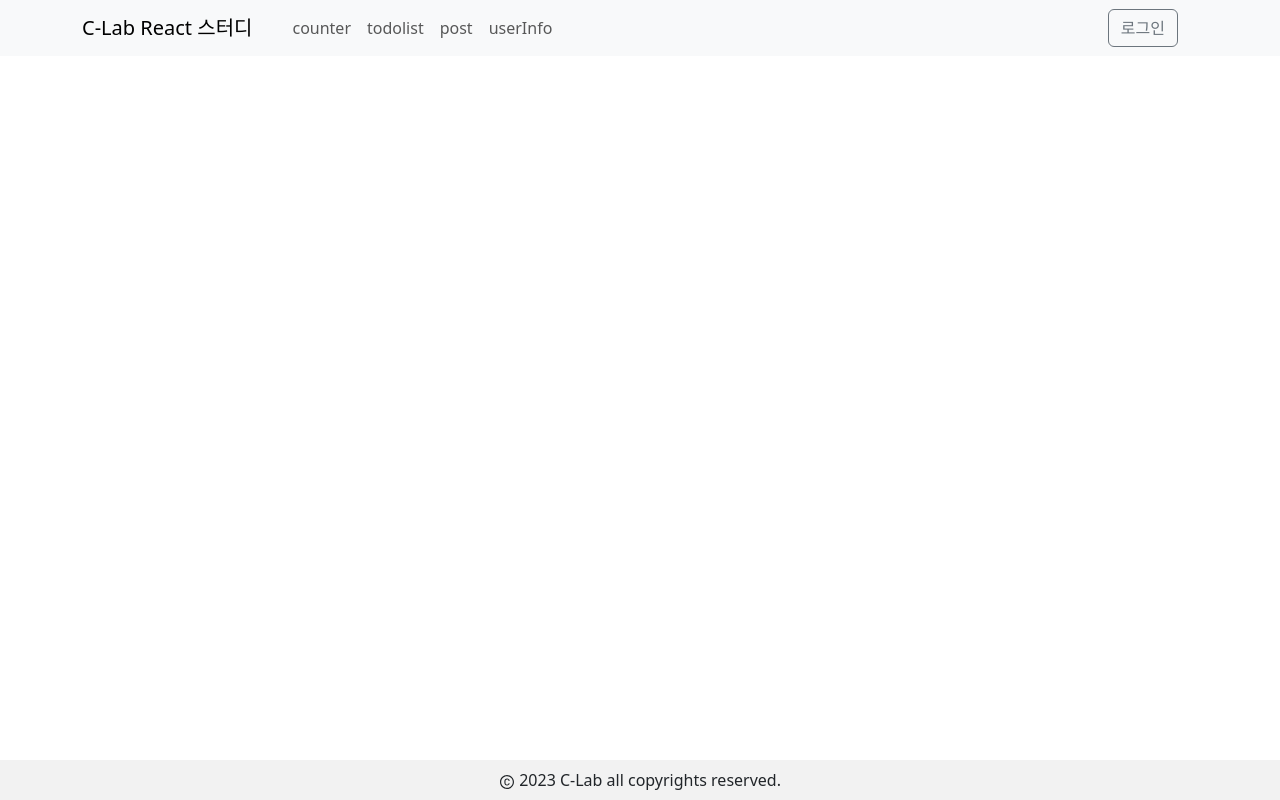
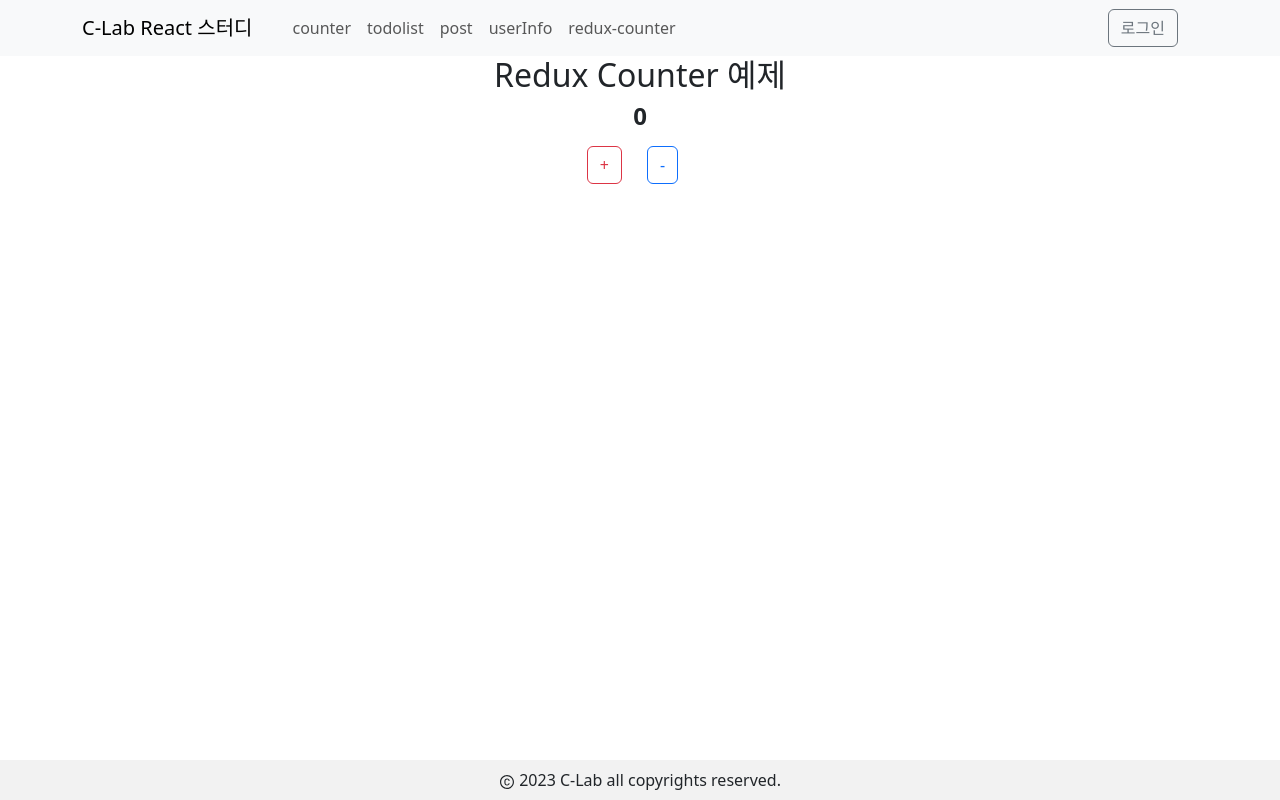
Before and after one commit to LeeHanEum/ReactStudy_simple_project, a React (Create React App) app: page /redux-counter in a window 1280 px wide. Built offline with nearby package versions, Linux system fonts and the light colour scheme.

Commit message:
ADD : redux 완료

```diff
--- a/package.json
+++ b/package.json
@@ -3,6 +3,7 @@
   "version": "0.1.0",
   "private": true,
   "dependencies": {
+    "@reduxjs/toolkit": "^2.0.1",
     "@testing-library/jest-dom": "^5.17.0",
     "@testing-library/react": "^13.4.0",
     "@testing-library/user-event": "^13.5.0",
@@ -11,8 +12,10 @@
     "react-bootstrap": "^2.8.0",
     "react-dom": "^18.2.0",
     "react-icons": "^4.11.0",
+    "react-redux": "^9.0.4",
     "react-router-dom": "^6.16.0",
     "react-scripts": "5.0.1",
+    "redux": "^5.0.1",
     "web-vitals": "^2.1.4"
   },
   "scripts": {
--- a/src/App.js
+++ b/src/App.js
@@ -9,6 +9,7 @@ import Counter from "./components/Counter";
 import Post from "./components/Post/Post";
 import UserInfo from "./components/UserInfo/UserInfo";
 import AuthProvider from "./components/Auth/AuthProvider";
+import CounterContainer from "./components/ReduxCounter/CounterContainer";
 
 
 function App() {
@@ -22,6 +23,7 @@ function App() {
                     <Route path="/todolist" element={<TodoList/>}/>
                     <Route path="/post" element={<Post/>}/>
                     <Route path="/userInfo" element={<UserInfo/>}/>
+                    <Route path="/redux-counter" element={<CounterContainer/>}/>
                 </Routes>
                 <Footer/>
             </AuthProvider>
--- a/src/components/Header.js
+++ b/src/components/Header.js
@@ -10,7 +10,7 @@ const Header = () => {
 
     const authContext = useContext(AuthContext);
 
-    const pathArr = ["", "counter", "todolist", "post", "userInfo"]
+    const pathArr = ["", "counter", "todolist", "post", "userInfo","redux-counter"]
 
     const goTo  = (path) => {
         navigate(path)
--- /dev/null
+++ b/src/components/ReduxCounter/CounterActions.js
@@ -0,0 +1,10 @@
+export const INCREMENT = 'INCREMENT';
+export const DECREMENT = 'DECREMENT';
+
+export const increment = () => ({
+    type: INCREMENT,
+});
+
+export const decrement = () => ({
+    type: DECREMENT,
+});
--- /dev/null
+++ b/src/components/ReduxCounter/CounterContainer.js
@@ -0,0 +1,21 @@
+import React from 'react';
+import {connect} from 'react-redux';
+import {Button} from "react-bootstrap";
+import "../../styles/style.css"
+import {decrement, increment} from "./CounterActions";
+
+const CounterContainer = ({count, increment, decrement }) => {
+    return (
+        <div className="container">
+            <h2>Redux Counter 예제</h2>
+            <h3 className="number">{count}</h3>
+            <Button onClick={increment} variant="outline-danger" className="counterBtn"> + </Button>
+            <Button onClick={decrement} variant="outline-primary" className="counterBtn"> - </Button>
+        </div>
+    );
+};
+
+const mapStateToProps = (state) => ({ count: state.counter.count });
+const mapDispatchToProps = { increment, decrement };
+
+export default connect(mapStateToProps, mapDispatchToProps)(CounterContainer);
--- /dev/null
+++ b/src/components/ReduxCounter/CounterReducer.js
@@ -0,0 +1,18 @@
+import { INCREMENT, DECREMENT } from './CounterActions';
+
+const initialState = {
+    count: 0,
+};
+
+const counterReducer = (state = initialState, action) => {
+    switch (action.type) {
+        case INCREMENT:
+            return { count: state.count + 1 };
+        case DECREMENT:
+            return { count: state.count - 1 };
+        default:
+            return state;
+    }
+};
+
+export default counterReducer;
--- a/src/index.js
+++ b/src/index.js
@@ -1,14 +1,26 @@
 import React from 'react';
-import ReactDOM from 'react-dom/client';
+import ReactDOM from 'react-dom';
 import './index.css';
 import App from './App';
-import {BrowserRouter} from "react-router-dom";
+import { BrowserRouter } from 'react-router-dom';
+import { Provider } from 'react-redux';
+import { configureStore } from '@reduxjs/toolkit';
+import counterReducer from './components/ReduxCounter/CounterReducer';
+
+const store = configureStore({
+    reducer: {
+        counter: counterReducer,
+    },
+});
 
 const root = ReactDOM.createRoot(document.getElementById('root'));
+
 root.render(
-  <React.StrictMode>
-      <BrowserRouter>
-            <App />
-      </BrowserRouter>
-  </React.StrictMode>
+    <React.StrictMode>
+        <Provider store={store}>
+            <BrowserRouter>
+                <App />
+            </BrowserRouter>
+        </Provider>
+    </React.StrictMode>
 );
```
Also changed, not shown: 1 other file (tests, documents, lock files or other folders).
